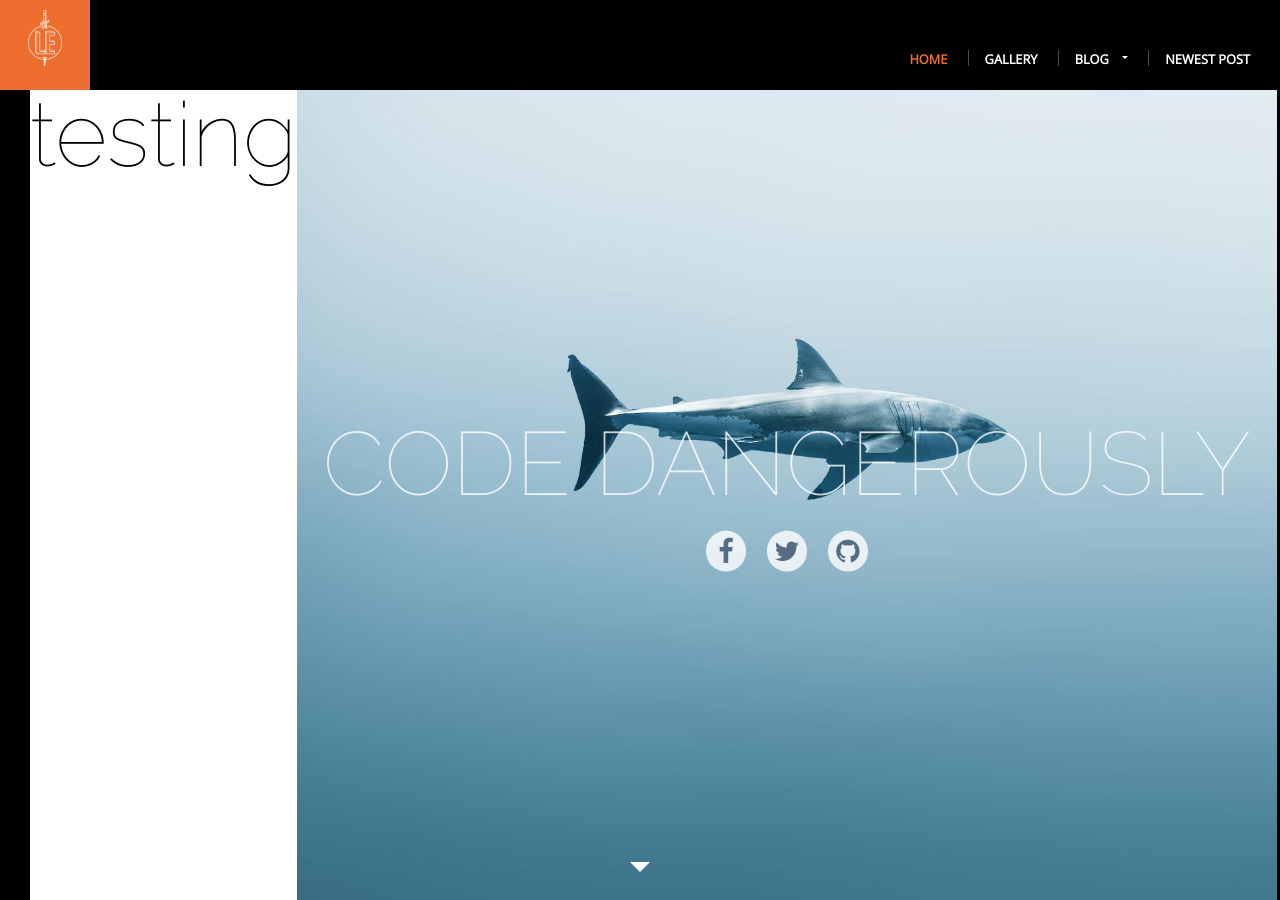
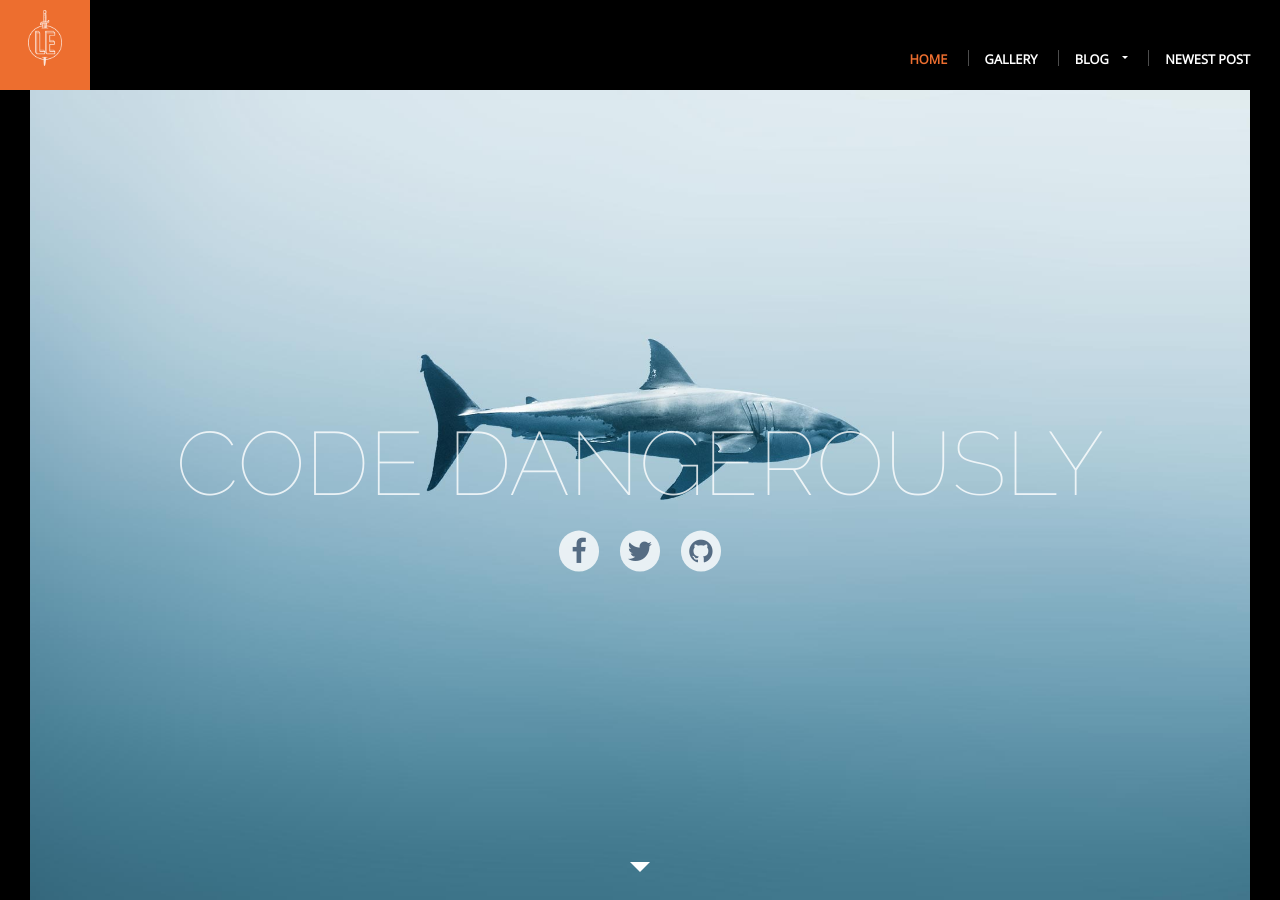
Before and after one commit to trainingstore/gallery_js, a Jekyll site: the page built from index.html, in a window 1280 px wide and 900 px high. Built offline with Jekyll 4.4.1, drawn with Linux system fonts in a browser that asks for light colours.

Commit message:
Changed to previous index.html

```diff
--- a/index.html
+++ b/index.html
@@ -1,14 +1,7 @@
 ---
 layout: default
 ---
-<!DOCTYPE html>
-<html lang="en" dir="ltr">
-  <head>
-    <meta charset="utf-8">
-    <title></title>
-  </head>
-  <body>
-    <h1>testing</h1>
+
 <div class="home">
   <div class="full-hero hero-home">
     <div class="hero-content">
@@ -139,6 +132,3 @@ layout: default
     </div>
   </div>
 </div>
-
-  </body>
-</html>
```
Also changed, not shown: 1 other file. Lines whose indentation alone changed are shown as unchanged.
